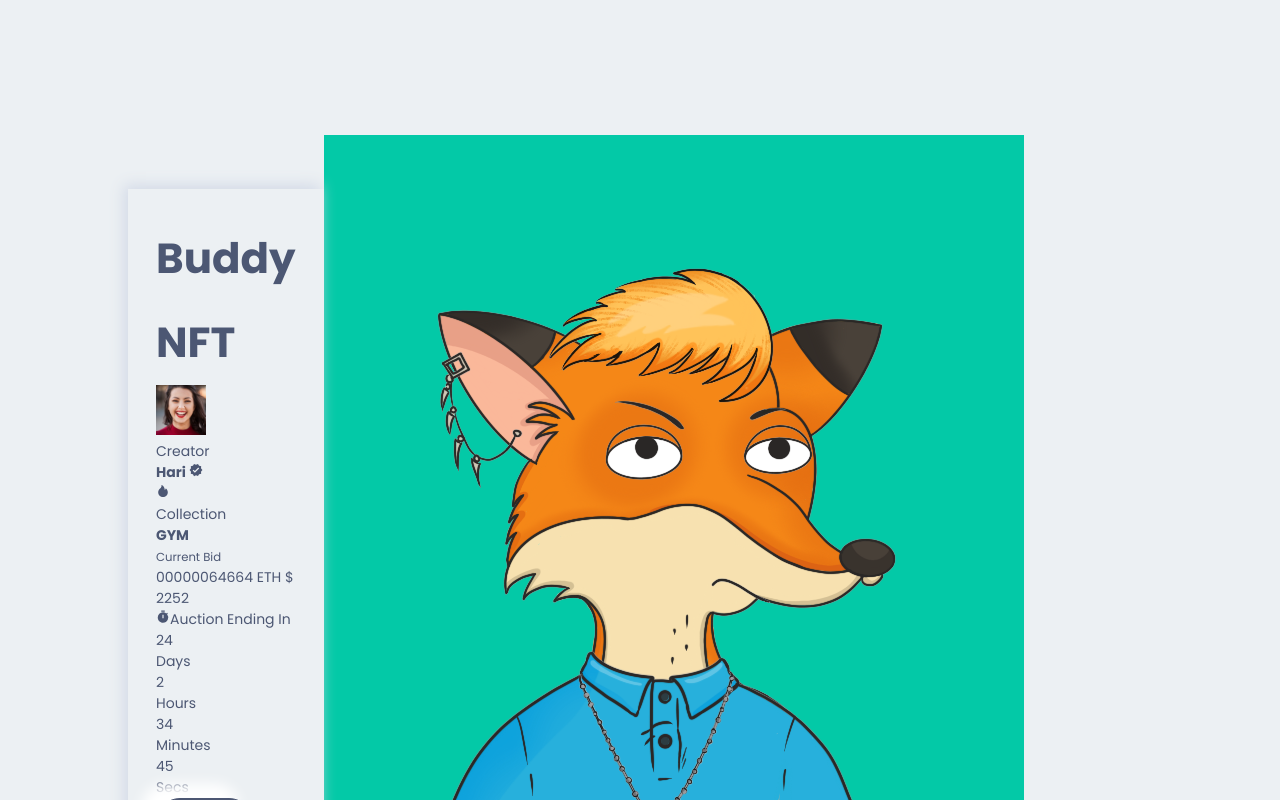
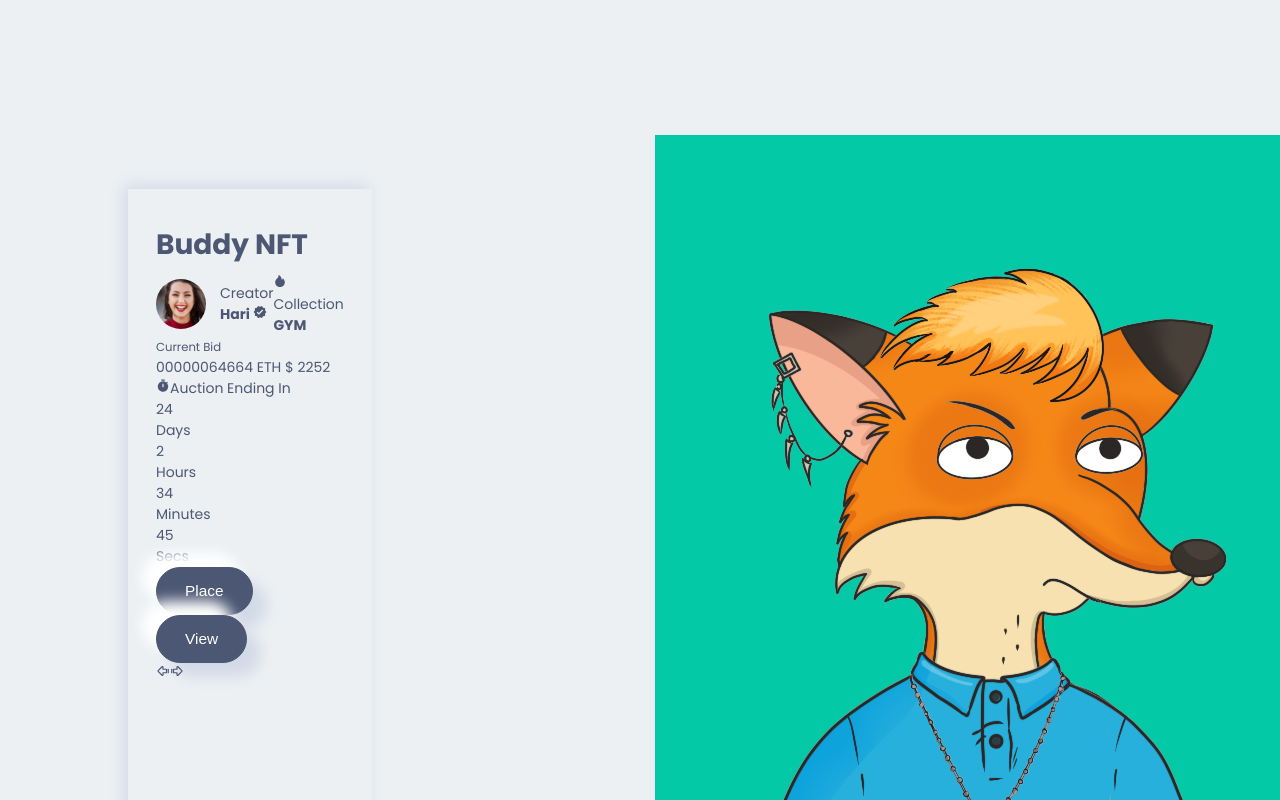
Before and after one commit to keshavchuadhary/NFT-website, a Next.js app: page / in a window 1280 px wide. Shown: the part 1200-2000 px from the top of the page. Built offline with nearby package versions, Linux system fonts and the light colour scheme.

Commit message:
servive section added

```diff
--- a/components/BigNFTSlider/BigNFTSlider.jsx
+++ b/components/BigNFTSlider/BigNFTSlider.jsx
@@ -110,7 +110,9 @@ const BigNFTSlider = () => {
                     <h2>{sliderData[idNumber].title}</h2>
                     <div className={Style.bigNFTSlider_box_left_creator}>
                         <div className={Style.bigNFTSlider_box_left_creator_profile}>
-                            <Image src={sliderData[idNumber].image}
+                            <Image
+                            className={Style.bigNFTSlider_box_left_creator_profile_img}
+                            src={sliderData[idNumber].image}
                             alt='profile image'
                             width={50}
                             height={50}
--- a/components/BigNFTSlider/BigNFTSlider.module.css
+++ b/components/BigNFTSlider/BigNFTSlider.module.css
@@ -20,18 +20,36 @@
 }
 
 .bigNFTSlider_box_left h2{
-    font-size: 3rem;
+    font-size: 2rem;
     line-height: 2;
 }
 
-/* .bigNFTSlider_box_right{
-    grid-column: 5 /-1;
+.bigNFTSlider_box_right{
+    grid-column: 6 /-1;
     grid-row: 1 /-1;
-    padding: 1rem;
+    padding: 1rem auto;
     background-color: var(--main-bg-color);
     border-radius: 2.5rem;
     box-shadow: var(--main-bg-color);
-} */
+}
+
+/* //CREATOR SECTION */
+
+.bigNFTSlider_box_left_creator{
+    display: grid;
+    grid-template-columns: repeat(2, 1fr);
+    align-items: center;
+}
+
+.bigNFTSlider_box_left_creator_profile{
+    display: flex;
+    align-items: center;
+    gap: 1rem;
+}
+
+.bigNFTSlider_box_left_creator_profile_img{
+    border-radius: 50%;
+}
 
 @media screen and (max-width: 65em) {
     .bigNFTSlider_box{
```
